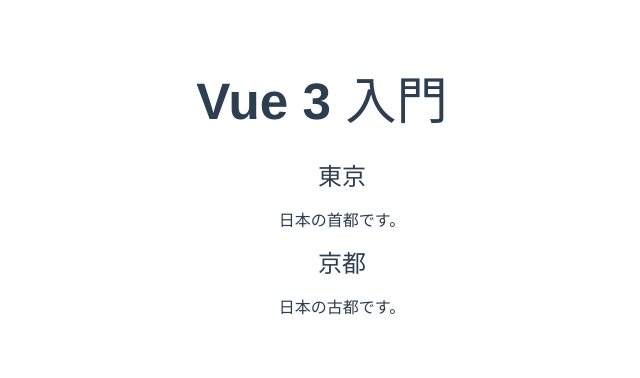
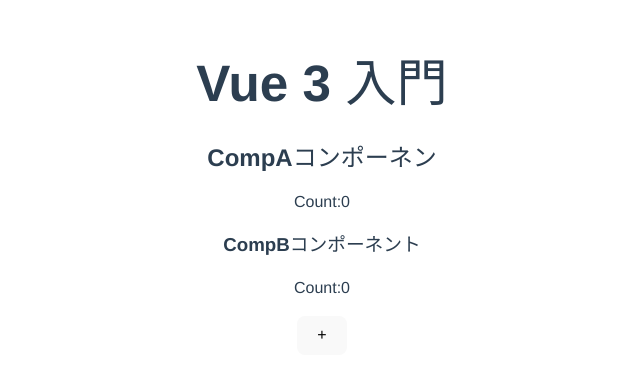
Before and after one commit to eppula119/vue3_practice1, a Vue app: page / in a window 1280 px wide. Shown: the part 242-620 px from the top of the page, without its empty margins (318-958 px from the left). Built offline with nearby package versions, Linux system fonts and the light colour scheme; no server answers.

Commit message:
テスト

```diff
--- a/src/App.vue
+++ b/src/App.vue
@@ -1,26 +1,23 @@
 <script setup>
-import { ref } from 'vue';
-import Input from './components/Input.vue';
-import Hellow from './components/HelloWorld.vue';
-import User from './components/User.vue';
-import Tokyo from './components/Tokyo.vue';
-import Kyoto from './components/Kyoto.vue';
+import CompA from './components/CompA.vue';
+import { provide, ref } from 'vue';
 
-const name = ref('John Doe');
-const address = ref('');
+const count = ref(0);
+
+const addCount = () => {
+  count.value++;
+};
+
+provide('count', {
+  count,
+  addCount
+})
+
 </script>
 
 <template>
   <h1>Vue 3 入門</h1>
-  <ul>
-    <User>
-      <template v-slot="{ user }">
-        <li>{{ user.id }}</li>
-      </template>
-    </User>
-    <Tokyo />
-    <Kyoto />
-  </ul>
+  <CompA message="propsでデータ渡し"/>
 </template>
 
 <style>
--- /dev/null
+++ b/src/components/CompA.vue
@@ -0,0 +1,9 @@
+<script setup>
+import CompB from './CompB.vue';
+import { counter } from '../store/countStore';
+</script>
+<template>
+  <h2>CompAコンポーネン</h2>
+  <p>Count:{{ counter.count }}</p>
+  <CompB />
+</template>
--- /dev/null
+++ b/src/components/CompB.vue
@@ -0,0 +1,9 @@
+<script setup>
+  import {counter} from '../store/countStore';
+</script>
+
+<template>
+  <h3>CompBコンポーネント</h3>
+  <p>Count:{{ counter.count }}</p>
+  <button @click="counter.addCount">+</button>
+</template>
--- a/src/components/Kyoto.vue
+++ /dev/null
@@ -1,4 +0,0 @@
-<template>
-  <h2>京都</h2>
-  <p>日本の古都です。</p>
-</template>
--- a/src/components/Tokyo.vue
+++ /dev/null
@@ -1,4 +0,0 @@
-<template>
-  <h2>東京</h2>
-  <p>日本の首都です。</p>
-</template>
--- /dev/null
+++ b/src/store/countStore.js
@@ -0,0 +1,8 @@
+import { reactive } from 'vue';
+
+export const counter = reactive({
+  count: 0,
+  addCount() {
+    this.count++;
+  }
+});
```
